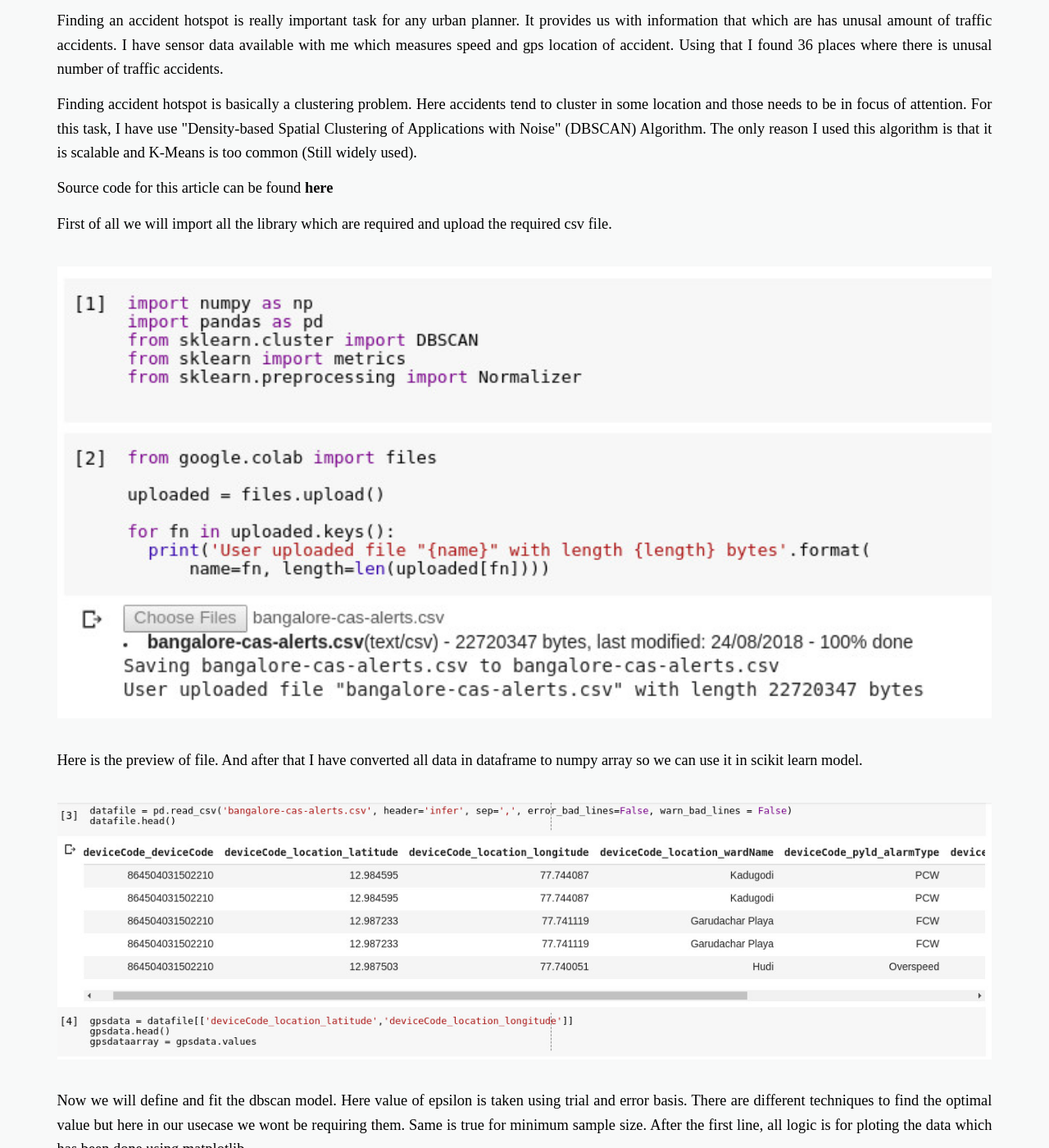
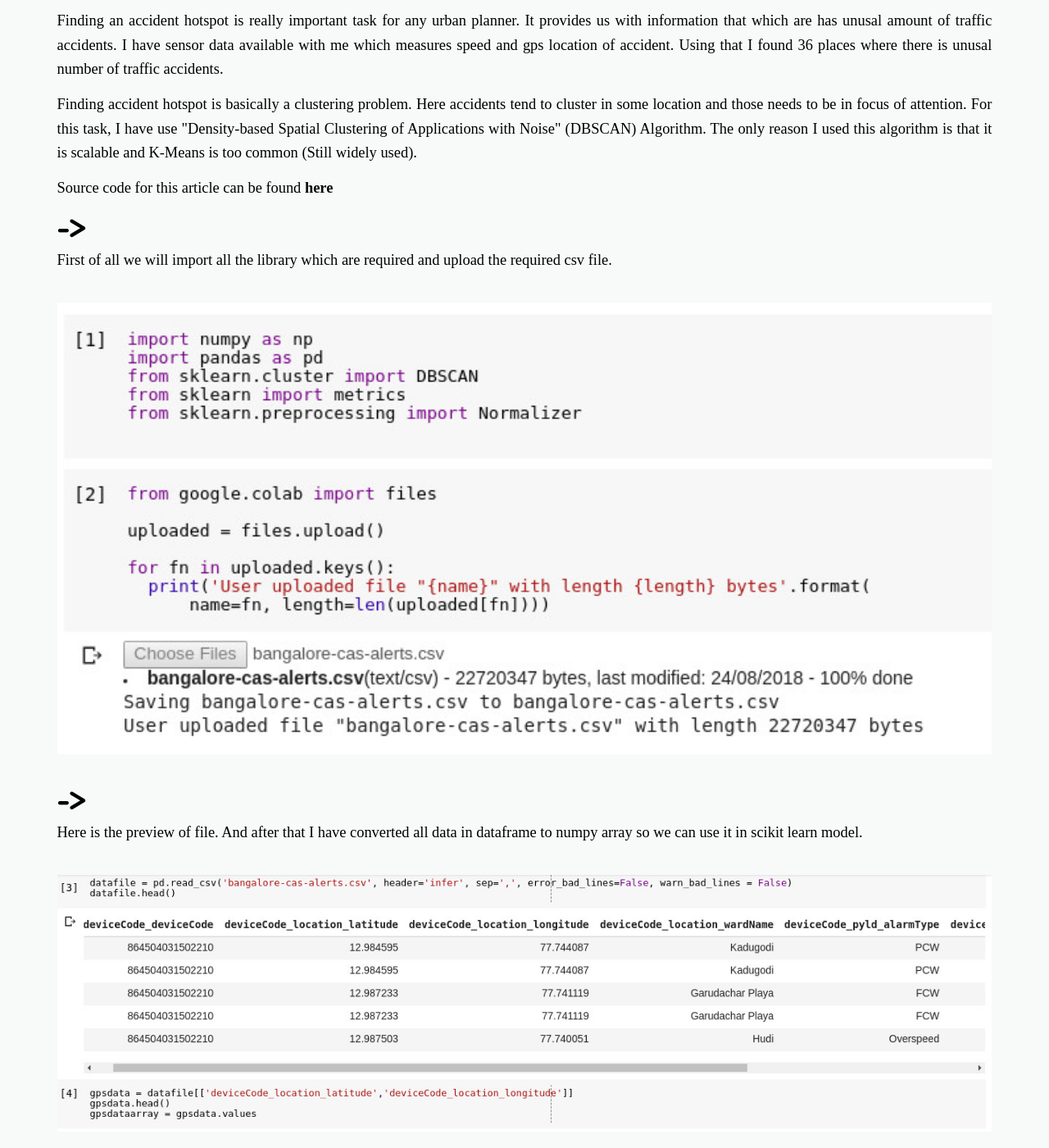
Before and after one commit to daftengineer/daftengineer.github.io, a Jekyll site: the page built from _posts/2018-09-15-accident-hotspots-banglore.markdown, in a window 1280 px wide and 1400 px high, scrolled down 767 px. Shown: the whole window at 82% size. Built offline with Jekyll 4.4.1, drawn with Linux system fonts in a browser that asks for light colours; nearby versions of some CDN libraries.

Commit message:
Update 2018-09-15-accident-hotspots-banglore.markdown

```diff
--- a/_posts/2018-09-15-accident-hotspots-banglore.markdown
+++ b/_posts/2018-09-15-accident-hotspots-banglore.markdown
@@ -13,16 +13,16 @@ image-sm: https://daftengineer.github.io/media_assets/accident.jpg
  <p style="text-align:justify;">Finding an accident hotspot is really important task for any urban planner. It provides us with information that which are has unusal amount of traffic accidents. I have sensor data available with me which measures speed and gps location of accident. Using that I found 36 places where there is unusal number of traffic accidents.</p>
  <p style="text-align:justify;">Finding accident hotspot is basically a clustering problem. Here accidents tend to cluster in some location and those needs to be in focus of attention. For this task, I have use "Density-based Spatial Clustering of Applications with Noise" (DBSCAN) Algorithm. The only reason I used this algorithm is that it is scalable and K-Means is too common (Still widely used).</p>
  <p style="text-align:justify;">Source code for this article can be found <a href="https://github.com/daftengineer/MachineLearningProjects/blob/master/Accidents_in_Bangalore.ipynb">here</a></p>
- <p style="text-align:justify;">First of all we will import all the library which are required and upload the required csv file.</p>
+ <p style="text-align:justify;"><h1>-></h1>First of all we will import all the library which are required and upload the required csv file.</p>
  <img src="https://daftengineer.github.io/media_assets/ml8p1.jpg" />
- <p style="text-align:justify;">Here is the preview of file. And after that I have converted all data in dataframe to numpy array so we can use it in scikit learn model.</p>
+ <p style="text-align:justify;"><h1>-></h1>Here is the preview of file. And after that I have converted all data in dataframe to numpy array so we can use it in scikit learn model.</p>
  <img src="https://daftengineer.github.io/media_assets/ml8p2.jpg" />
- <p style="text-align:justify;">Now we will define and fit the dbscan model. Here value of epsilon is taken using trial and error basis. There are different techniques to find the optimal value but here in our usecase we wont be requiring them. Same is true for minimum sample size. After the first line, all logic is for ploting the data which has been done using matplotlib.</p>
+ <p style="text-align:justify;"><h1>-></h1>Now we will define and fit the dbscan model. Here value of epsilon is taken using trial and error basis. There are different techniques to find the optimal value but here in our usecase we wont be requiring them. Same is true for minimum sample size. After the first line, all logic is for ploting the data which has been done using matplotlib.</p>
   <img src="https://daftengineer.github.io/media_assets/ml8p3.jpg" />
 
- <p style="text-align:justify;">Finally the plot looks like this:</p>
+ <p style="text-align:justify;"><h1>-></h1>Finally the plot looks like this:</p>
   <img src="https://daftengineer.github.io/media_assets/ml8p4.jpg" />
 
- <p style="text-align:justify;">Here are one location for each hotspot. Others will be at maximum of epsilon distance from this location.</p>
+ <p style="text-align:justify;"><h1>-></h1>Here are one location for each hotspot. Others will be at maximum of epsilon distance from this location.</p>
   <img src="https://daftengineer.github.io/media_assets/ml8p5.jpg" />
  </div>
```
